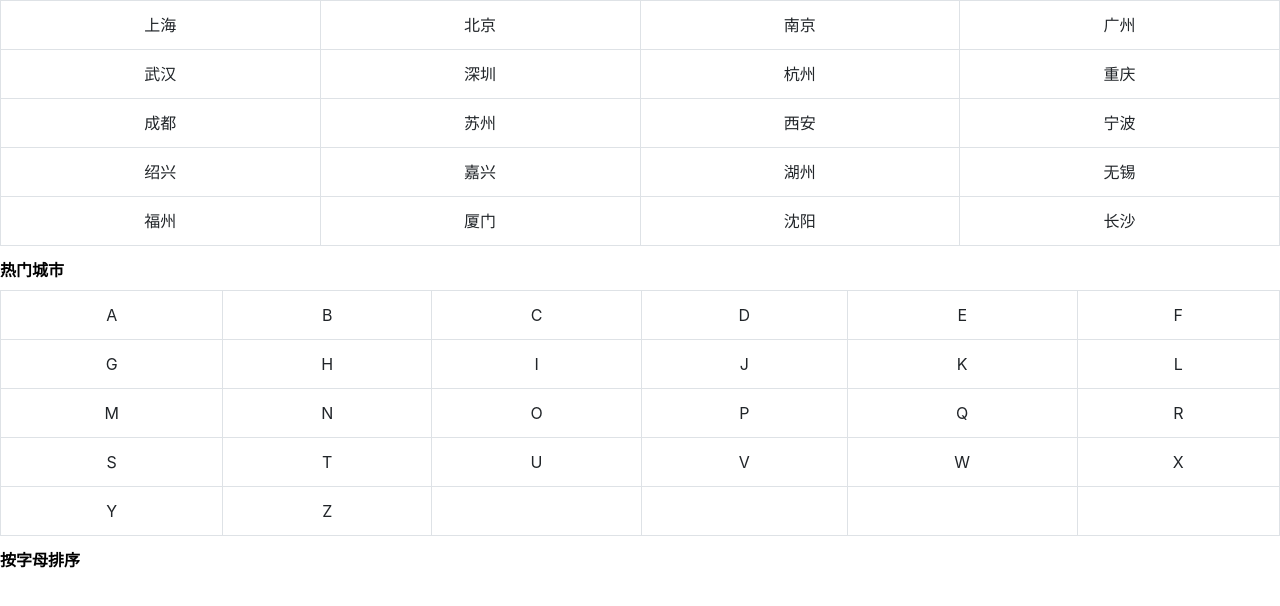
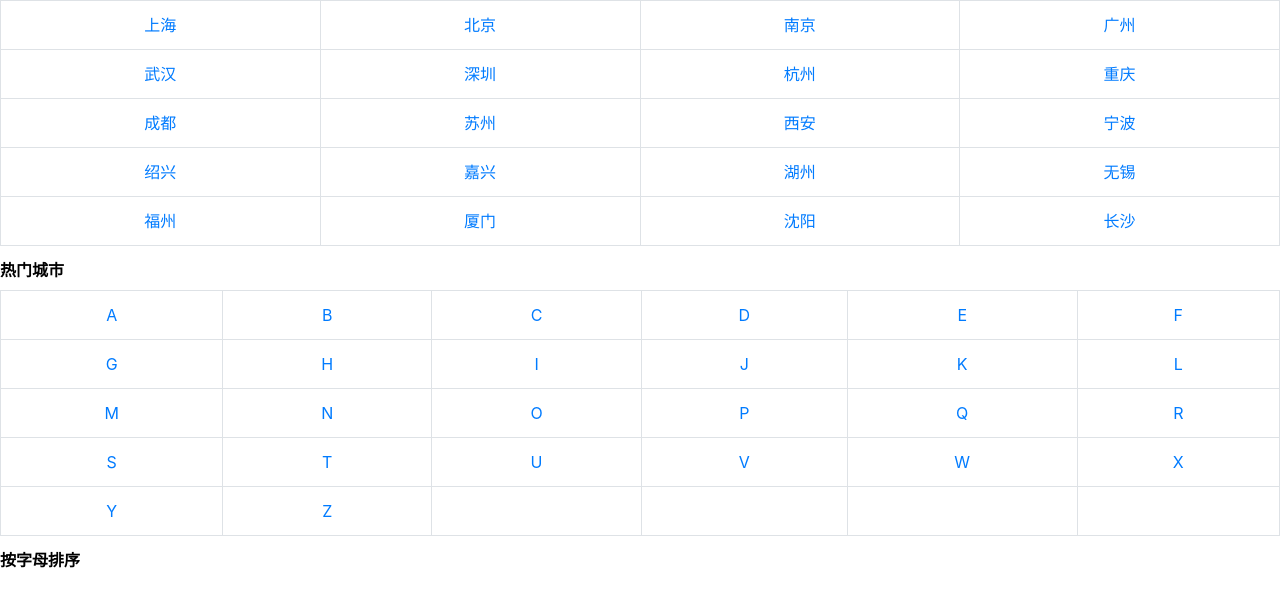
Before and after one commit to fyunzhou/zhihuijinku, a website: page app/qiehuanchengshi.html in a window 1280 px wide. Shown: the top 606 px of the page. Drawn offline with nearby package versions, Linux system fonts and the light colour scheme.

Commit message:
切换城市修改

```diff
--- a/app/qiehuanchengshi.html
+++ b/app/qiehuanchengshi.html
@@ -25,34 +25,34 @@
     <caption><div style="color:black  " ><strong >热门城市</strong></div></caption>
     <tbody STYLE="text-align: center " >
     <tr>
-        <td>上海</td>
-        <td>北京</td>
-        <td>南京</td>
-        <td>广州</td>
+        <td><a href="index.html" >上海</a></td>
+        <td><a href="index.html" >北京</a></td>
+        <td><a href="index.html" >南京</a></td>
+        <td><a href="index.html" >广州</a></td>
     </tr>
     <tr>
-        <td>武汉</td>
-        <td>深圳</td>
-        <td>杭州</td>
-        <td>重庆</td>
+        <td><a href="index.html" >武汉</a></td>
+        <td><a href="index.html" >深圳</a></td>
+        <td><a href="index.html" >杭州</a></td>
+        <td><a href="index.html" >重庆</a></td>
     </tr>
     <tr>
-        <td>成都</td>
-        <td>苏州</td>
-        <td>西安</td>
-        <td>宁波</td>
+        <td><a href="index.html" >成都</a></td>
+        <td><a href="index.html" >苏州</a></td>
+        <td><a href="index.html" >西安</a></td>
+        <td><a href="index.html" >宁波</a></td>
     </tr>
     <tr>
-        <td>绍兴</td>
-        <td>嘉兴</td>
-        <td>湖州</td>
-        <td>无锡</td>
+        <td><a href="index.html" >绍兴</a></td>
+        <td><a href="index.html" >嘉兴</a></td>
+        <td><a href="index.html" >湖州</a></td>
+        <td><a href="index.html" >无锡</a></td>
     </tr>
     <tr>
-        <td>福州</td>
-        <td>厦门</td>
-        <td>沈阳</td>
-        <td>长沙</td>
+        <td><a href="index.html" >福州</a></td>
+        <td><a href="index.html" >厦门</a></td>
+        <td><a href="index.html" >沈阳</a></td>
+        <td><a href="index.html" >长沙</a></td>
     </tr>
     </tbody>
 </table>
@@ -60,40 +60,40 @@
     <caption><div style="color:black  " ><strong >按字母排序</strong></div></caption>
     <tbody STYLE="text-align: center ">
     <tr>
-        <td>A</td>
-        <td>B</td>
-        <td>C</td>
-        <td>D</td>
-        <td>E</td>
-        <td>F</td>
+        <td><a href="index.html" >A</a></td>
+        <td><a href="index.html" >B</a></td>
+        <td><a href="index.html" >C</a></td>
+        <td><a href="index.html" >D</a></td>
+        <td><a href="index.html" >E</a></td>
+        <td><a href="index.html" >F</a></td>
     </tr>
     <tr>
-        <td>G</td>
-        <td>H</td>
-        <td>I</td>
-        <td>J</td>
-        <td>K</td>
-        <td>L</td>
+        <td><a href="index.html" >G</a></td>
+        <td><a href="index.html" >H</a></td>
+        <td><a href="index.html" >I</a></td>
+        <td><a href="index.html" >J</a></td>
+        <td><a href="index.html" >K</a></td>
+        <td><a href="index.html" >L</a></td>
     </tr>
     <tr>
-        <td>M</td>
-        <td>N</td>
-        <td>O</td>
-        <td>P</td>
-        <td>Q</td>
-        <td>R</td>
+        <td><a href="index.html" >M</a></td>
+        <td><a href="index.html" >N</a></td>
+        <td><a href="index.html" >O</a></td>
+        <td><a href="index.html" >P</a></td>
+        <td><a href="index.html" >Q</a></td>
+        <td><a href="index.html" >R</a></td>
     </tr>
     <tr>
-        <td>S</td>
-        <td>T</td>
-        <td>U</td>
-        <td>V</td>
-        <td>W</td>
-        <td>X</td>
+        <td><a href="index.html" >S</a></td>
+        <td><a href="index.html" >T</a></td>
+        <td><a href="index.html" >U</a></td>
+        <td><a href="index.html" >V</a></td>
+        <td><a href="index.html" >W</a></td>
+        <td><a href="index.html" >X</a></td>
     </tr>
     <tr>
-        <td>Y</td>
-        <td>Z</td>
+        <td><a href="index.html" >Y</a></td>
+        <td><a href="index.html" >Z</a></td>
         <td></td>
         <td></td>
         <td></td>
```
